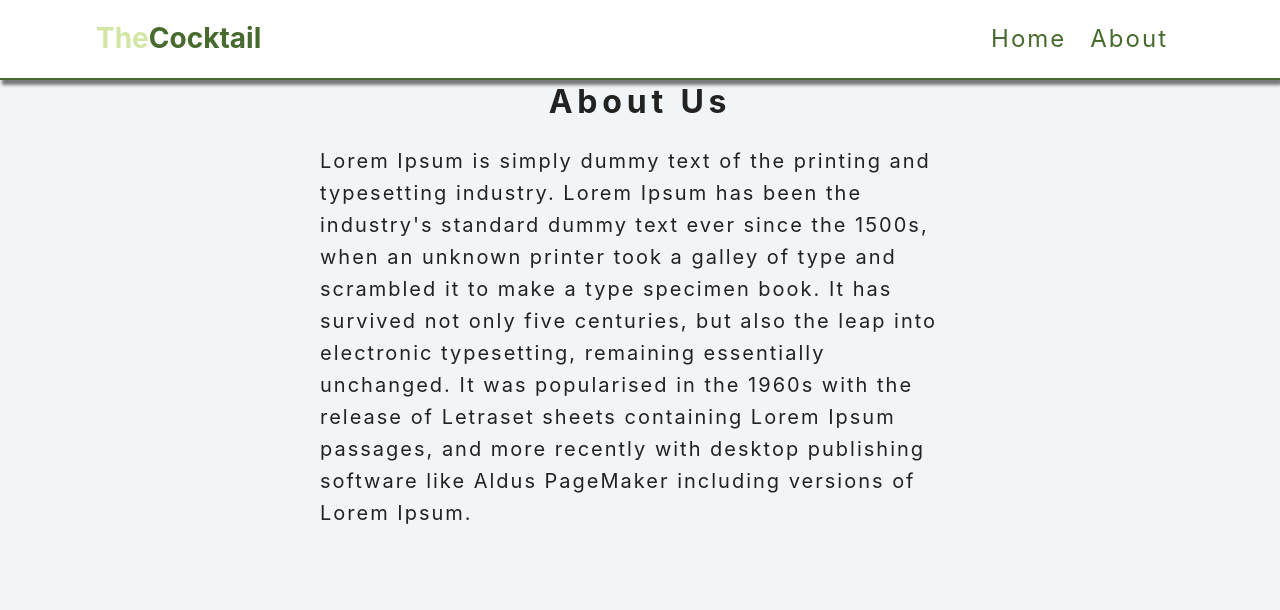
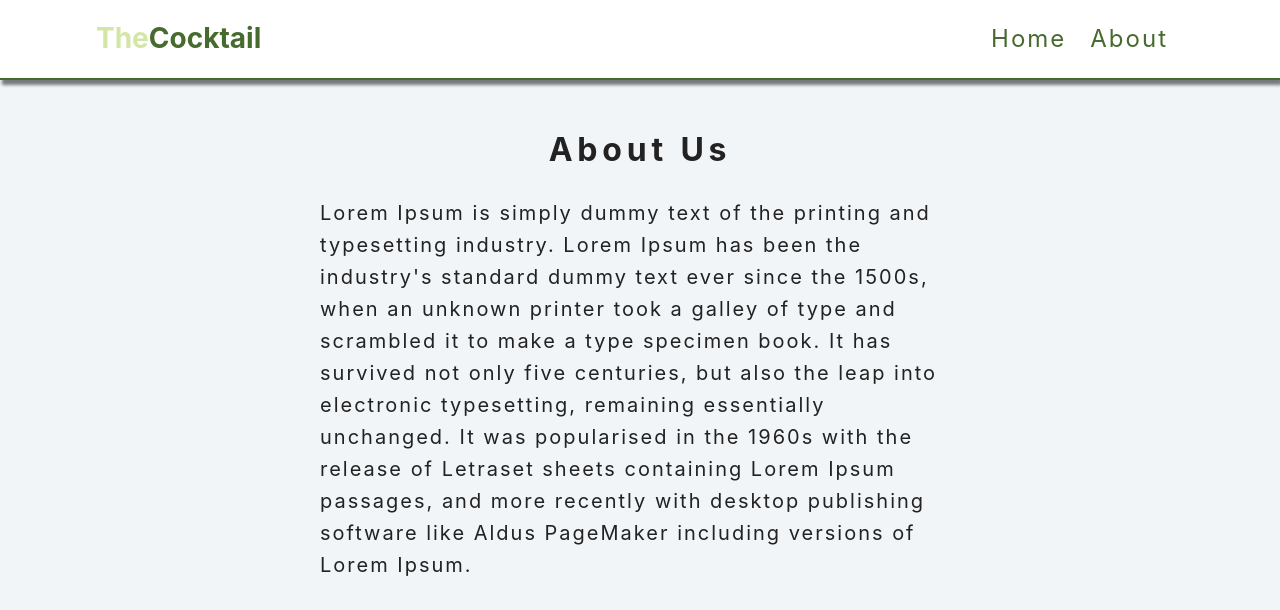
Before and after one commit to arhamathar/cocktail-react-app, a React (Create React App) app: page /about in a window 1280 px wide. Shown: the top 610 px of the page. Built offline with nearby package versions, Linux system fonts and the light colour scheme; the HTML template or start-up script is replaced by a standard one.

Commit message:
Error page setup

```diff
--- a/src/index.css
+++ b/src/index.css
@@ -65,11 +65,8 @@ img {
   display: block;
 }
 
-/*
-======
-Buttons
-======
-*/
+/* ====== Buttons ====== */
+
 .btn,
 .btn-white,
 .btn-primary {
@@ -81,11 +78,12 @@ Buttons
   display: inline-block;
   transition: var(--mainTransition);
   cursor: pointer;
-  font-size: 0.8rem;
+  font-size: 1.25rem;
   background: transparent;
   border-radius: var(--mainBorderRadius);
   display: inline-block;
 }
+
 .btn:hover {
   background: var(--primaryColor);
   color: var(--mainWhite);
@@ -107,6 +105,7 @@ Buttons
 .btn-primary:hover {
   background: var(--primaryLightColor);
   color: var(--primaryColor);
+  border: 2px solid var(--primaryColor);
 }
 .btn-block {
   width: 100%;
@@ -187,10 +186,6 @@ Buttons
   margin: 0 auto;
 }
 
-.about-section h1{
-  font-size: 2rem;
-}
-
 .about-section p {
   line-height: 2rem;
   font-weight: 400;
@@ -202,38 +197,33 @@ Buttons
 
 .error-page {
   display: flex;
+  flex-direction: column;
   justify-content: center;
+  align-items: center;
+  text-align: center;
+  text-transform: capitalize;
+  font-size: 2rem;
 }
 
-.about-section h1{
-  text-align: center;
-}
-
-.about-section span{
+.error-page span{
   color: var(--primaryColor);
 }
 
-.error-container {
-  text-align: center;
-  text-transform: capitalize;
-}
-/*
-======
-Cocktails List
-======
-*/
+/* ====== Cocktails List ====== */
 
 .section {
-  padding: 5rem 0;
+  padding: 2rem 0;
 }
+
 .section-title {
   font-size: 2rem;
   text-transform: capitalize;
   letter-spacing: var(--mainSpacing);
   text-align: center;
-  margin-bottom: 3.5rem;
+  margin-bottom: 1.5rem;
   margin-top: 1rem;
 }
+
 .cocktails-center {
   width: var(--smallWidth);
   margin: 0 auto;
--- a/src/pages/About.js
+++ b/src/pages/About.js
@@ -2,11 +2,20 @@ import React from 'react';
 
 function About() {
   return (
-    <section className="about-section">
-      <h1>About Us</h1>
-      <p>Lorem Ipsum is simply dummy text of the printing and typesetting industry. Lorem Ipsum has been the industry's standard dummy text ever since the 1500s, when an unknown printer took a galley of type and scrambled it to make a type specimen book. It has survived not only five centuries, but also the leap into electronic typesetting, remaining essentially unchanged. It was popularised in the 1960s with the release of Letraset sheets containing Lorem Ipsum passages, and more recently with desktop publishing software like Aldus PageMaker including versions of Lorem Ipsum.</p>
+    <section className="about-section section">
+      <h1 className="section-title">About Us</h1>
+      <p>
+        Lorem Ipsum is simply dummy text of the printing and typesetting industry.
+        Lorem Ipsum has been the industry's standard dummy text ever since the 1500s,
+        when an unknown printer took a galley of type and scrambled it to make a
+        type specimen book. It has survived not only five centuries, but also the
+        leap into electronic typesetting, remaining essentially unchanged.
+        It was popularised in the 1960s with the release of Letraset sheets
+        containing Lorem Ipsum passages, and more recently with desktop publishing
+        software like Aldus PageMaker including versions of Lorem Ipsum.
+      </p>
     </section>
   );
 }
 
-export default About
+export default About;
--- a/src/pages/Error.js
+++ b/src/pages/Error.js
@@ -1,11 +1,13 @@
-import React from 'react'
+import React from 'react';
+import { Link } from 'react-router-dom';
 
 function Error() {
   return (
-    <div>
-      <h1><span> 404 </span>Page Not Found <span>:{"("}</span></h1>
-    </div>
+    <section className="error-page section">
+      <h1 className="section-title"><span> 404 </span>Page Not Found <span>:{"("}</span></h1>
+      <Link to="/" className="btn btn-primary">Back Home</Link>
+    </section>
   )
 }
 
-export default Error
+export default Error;
```
Also changed, not shown: 1 other file (tests, documents, lock files or other folders).
